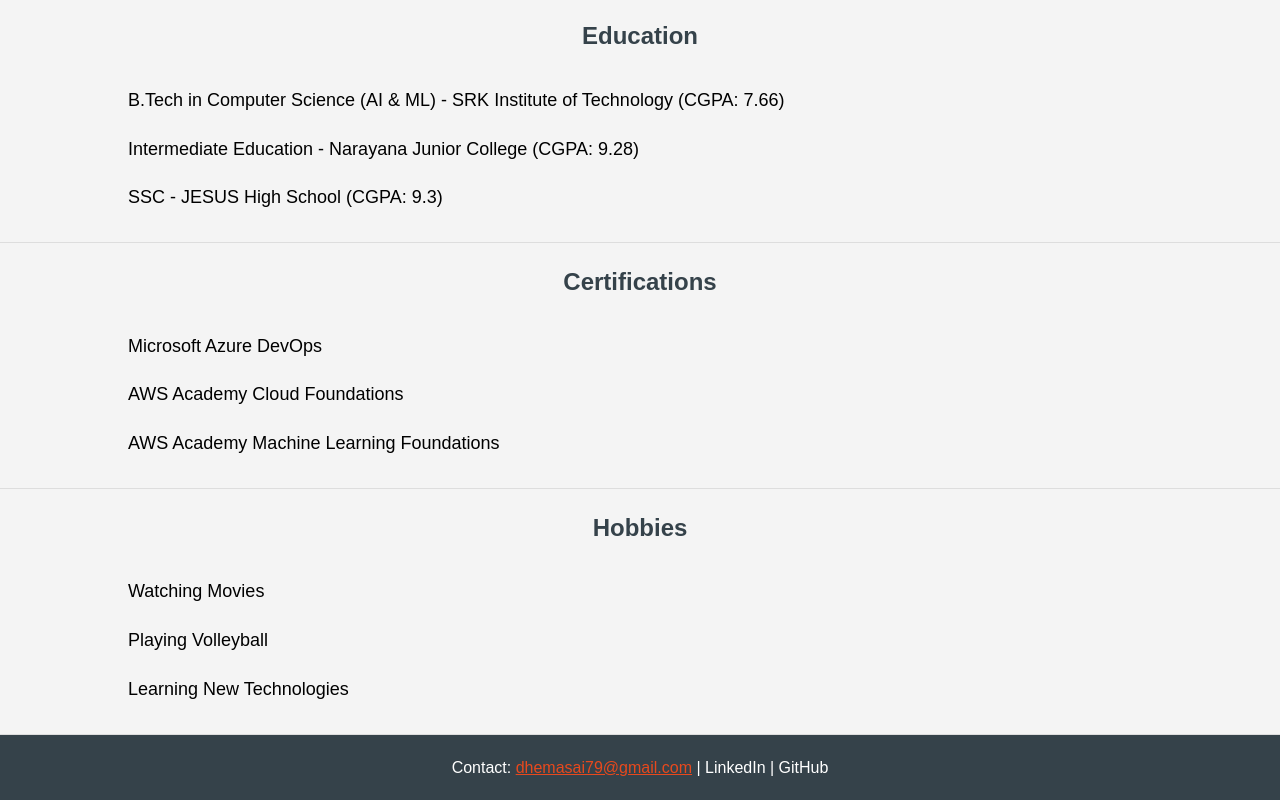
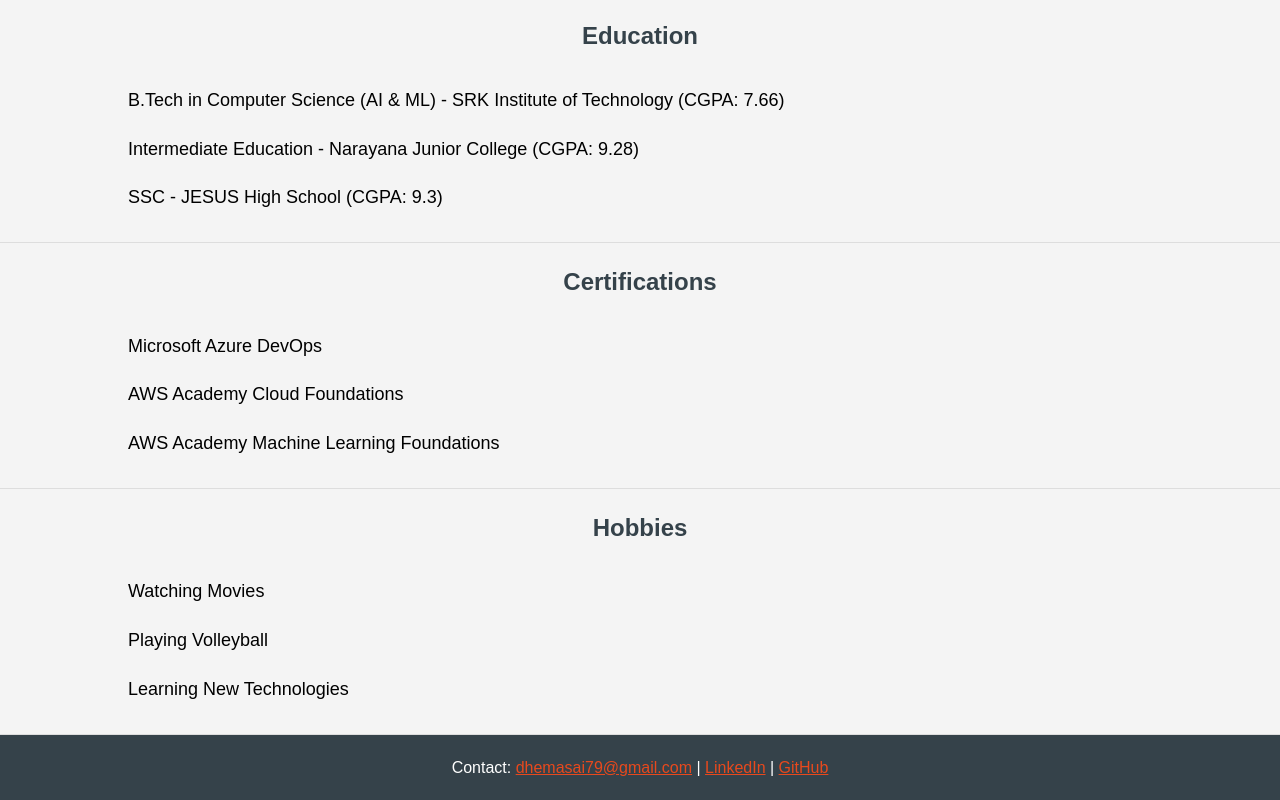
Before and after one commit to HemaSai09/Portfolio, a plain HTML site: page index.html in a window 1280 px wide. Shown: the part 1201-2001 px from the top of the page. Drawn offline with Linux system fonts and the light colour scheme.

Commit message:
Update index.html

```diff
--- a/index.html
+++ b/index.html
@@ -97,7 +97,7 @@
 
     <footer>
         <div class="container">
-            <p>Contact: <a href="mailto:dhemasai79@gmail.com">dhemasai79@gmail.com</a> | LinkedIn | GitHub</p>
+            <p>Contact: <a href="mailto:dhemasai79@gmail.com">dhemasai79@gmail.com</a> | <a href="https://www.linkedin.com/feed/">LinkedIn</a> | <a href="https://github.com/HemaSai09">GitHub</a></p>
         </div>
     </footer>
 </body>
```
